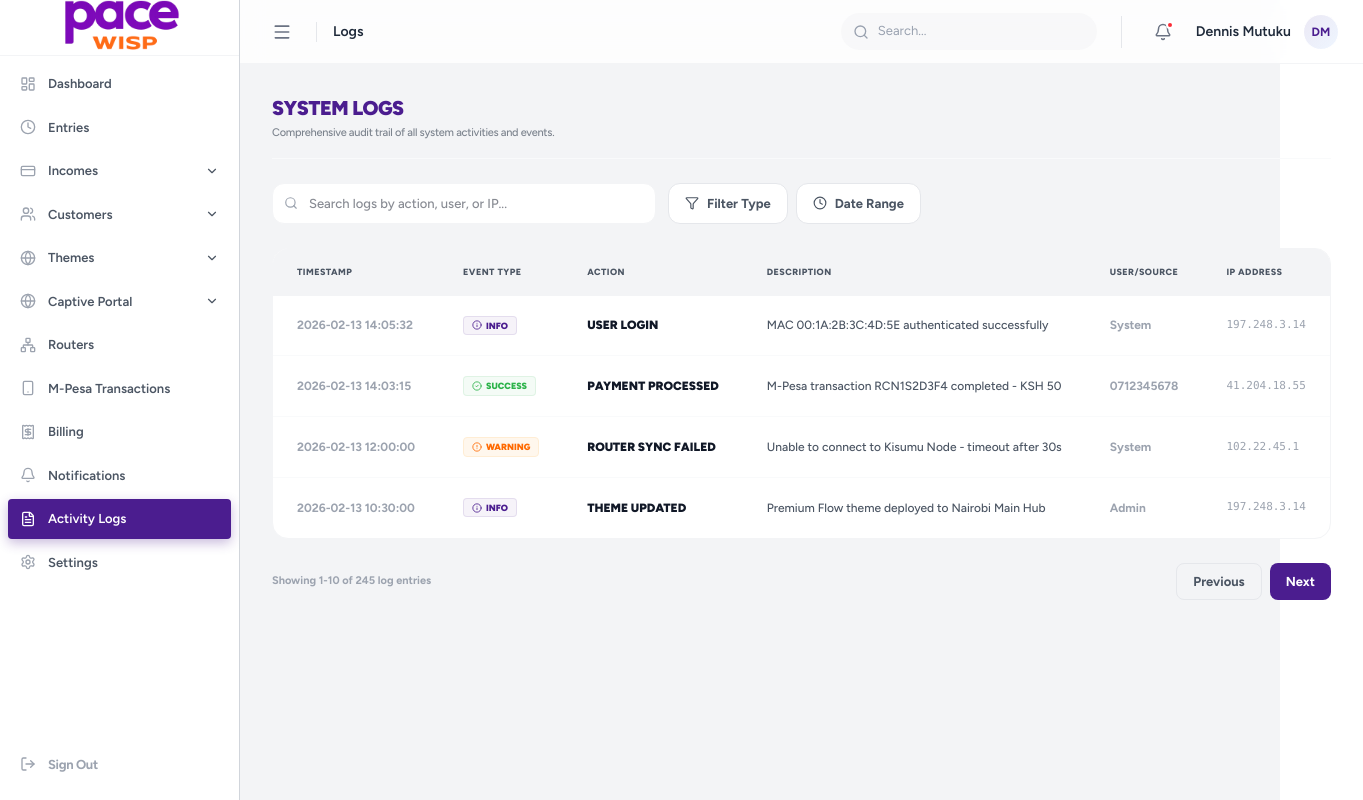
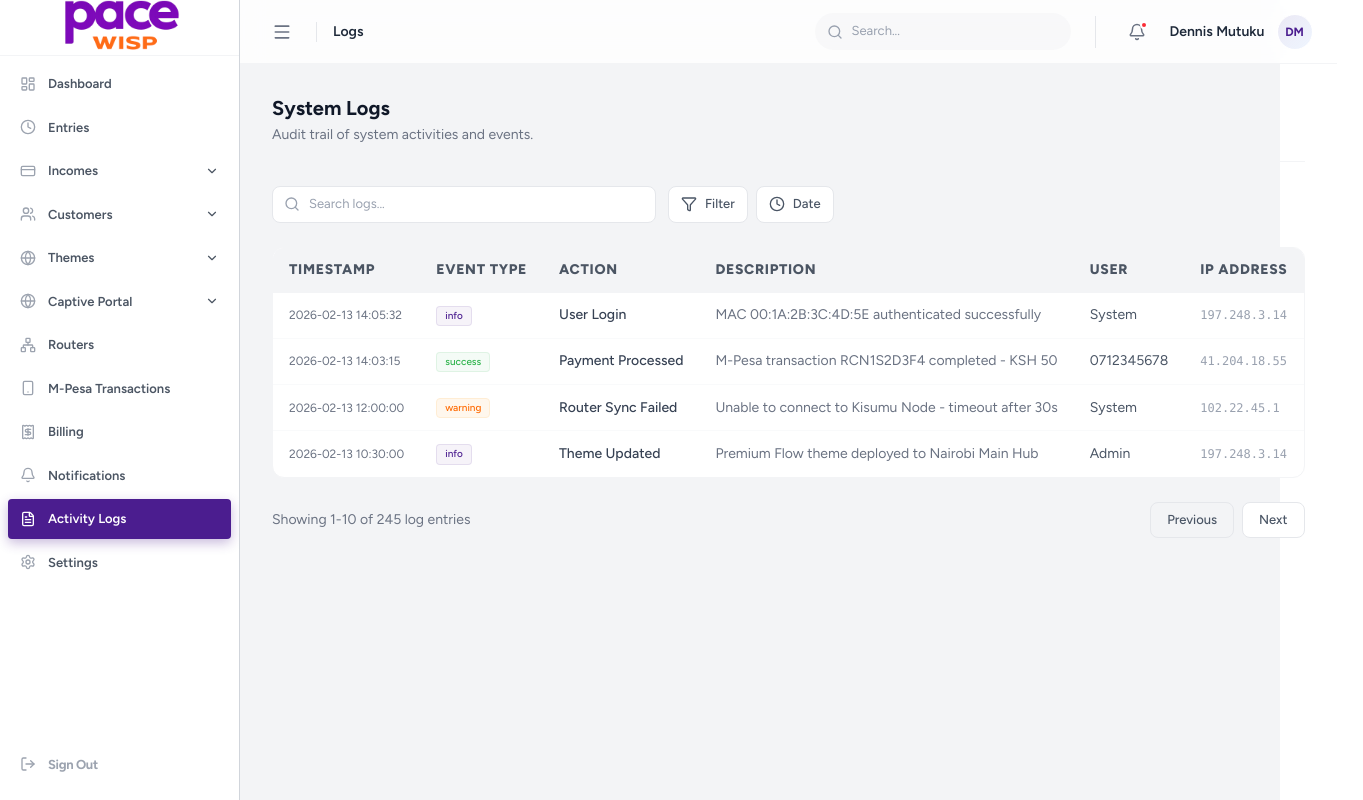
Before and after one commit to dennismutuku2005/pacewebsite, a Next.js app in the folder isphotspotportal/: page /dashboard/logs in a window 1280 px wide. Shown: the whole page, 1363 px wide, since content can reach past the window. Built offline with nearby package versions, Linux system fonts and the light colour scheme.

Commit message:
Auto-update: page.js

```diff
--- a/isphotspotportal/src/app/dashboard/logs/page.js
+++ b/isphotspotportal/src/app/dashboard/logs/page.js
@@ -61,76 +61,75 @@ export default function LogsPage() {
     }
 
     return (
-        <div className="space-y-6 font-figtree animate-in fade-in duration-700">
-            <div className="flex flex-col sm:flex-row sm:items-end justify-between gap-4 border-b border-gray-50 pb-4">
+        <div className="space-y-6 font-figtree animate-in fade-in duration-700 max-w-[1600px] mx-auto">
+            <div className="flex flex-col sm:flex-row sm:items-end justify-between gap-4 border-b border-gray-100 pb-4">
                 <div>
-                    <h1 className="text-[20px] font-black text-pace-purple leading-tight tracking-tight uppercase">System Logs</h1>
-                    <p className="text-[11px] text-admin-label mt-1 font-medium tracking-tight opacity-70">Comprehensive audit trail of all system activities and events.</p>
+                    <h1 className="text-xl font-bold text-gray-900 leading-tight">System Logs</h1>
+                    <p className="text-sm text-gray-500 mt-1">Audit trail of system activities and events.</p>
                 </div>
             </div>
 
             {/* Control Bar */}
             <div className="flex flex-col md:flex-row items-center gap-3">
                 <div className="relative w-full md:w-96">
-                    <Search className="absolute left-3 top-1/2 -translate-y-1/2 text-admin-dim" size={14} />
+                    <Search className="absolute left-3 top-1/2 -translate-y-1/2 text-gray-400" size={16} />
                     <input
                         type="text"
-                        placeholder="Search logs by action, user, or IP..."
-                        className="w-full pl-9 pr-3 py-2.5 rounded-xl border border-gray-100 bg-white focus:ring-1 focus:ring-pace-purple/10 focus:border-pace-purple outline-none text-[12px] font-medium text-admin-value shadow-sm transition-all"
+                        placeholder="Search logs..."
+                        className="w-full pl-9 pr-3 py-2 rounded-lg border border-gray-200 bg-white focus:ring-1 focus:ring-pace-purple focus:border-pace-purple outline-none text-sm text-gray-700 placeholder:text-gray-400 shadow-sm transition-all"
                     />
                 </div>
-                <div className="flex gap-2">
-                    <button className="flex items-center gap-2 px-4 py-2.5 border border-gray-200 text-admin-label rounded-xl hover:border-pace-purple hover:text-pace-purple transition-all bg-white text-[11px] font-bold">
-                        <Filter size={14} /> Filter Type
+                <div className="flex gap-2 w-full md:w-auto">
+                    <button className="flex-1 md:flex-none flex items-center justify-center gap-2 px-3 py-2 border border-gray-200 text-gray-600 rounded-lg hover:bg-gray-50 transition-all bg-white text-sm font-medium">
+                        <Filter size={16} /> Filter
                     </button>
-                    <button className="flex items-center gap-2 px-4 py-2.5 border border-gray-200 text-admin-label rounded-xl hover:border-pace-purple hover:text-pace-purple transition-all bg-white text-[11px] font-bold">
-                        <Clock size={14} /> Date Range
+                    <button className="flex-1 md:flex-none flex items-center justify-center gap-2 px-3 py-2 border border-gray-200 text-gray-600 rounded-lg hover:bg-gray-50 transition-all bg-white text-sm font-medium">
+                        <Clock size={16} /> Date
                     </button>
                 </div>
             </div>
 
             {/* Logs Table */}
-            <div className="bg-white border border-gray-100 rounded-2xl overflow-hidden shadow-sm">
+            <div className="bg-white border border-gray-100 rounded-xl shadow-sm overflow-hidden">
                 <div className="overflow-x-auto">
-                    <table className="w-full text-left text-[12px] whitespace-nowrap border-collapse">
+                    <table className="w-full text-left text-sm whitespace-nowrap">
                         <thead>
-                            <tr className="bg-gray-50/50 border-b border-gray-100 font-bold text-admin-dim uppercase tracking-widest text-[9px]">
-                                <th className="px-6 py-4">Timestamp</th>
-                                <th className="px-6 py-4">Event Type</th>
-                                <th className="px-6 py-4">Action</th>
-                                <th className="px-6 py-4">Description</th>
-                                <th className="px-6 py-4">User/Source</th>
-                                <th className="px-6 py-4">IP Address</th>
+                            <tr className="bg-gray-50 border-b border-gray-100 text-gray-500 font-medium">
+                                <th className="px-4 py-3 font-semibold">Timestamp</th>
+                                <th className="px-4 py-3 font-semibold">Event Type</th>
+                                <th className="px-4 py-3 font-semibold">Action</th>
+                                <th className="px-4 py-3 font-semibold">Description</th>
+                                <th className="px-4 py-3 font-semibold">User</th>
+                                <th className="px-4 py-3 font-semibold">IP Address</th>
                             </tr>
                         </thead>
                         <tbody className="divide-y divide-gray-50">
                             {isLoading ? (
                                 [...Array(5)].map((_, i) => (
                                     <tr key={i}>
-                                        <td className="px-6 py-5"><Skeleton className="h-4 w-32" /></td>
-                                        <td className="px-6 py-5"><Skeleton className="h-4 w-20" /></td>
-                                        <td className="px-6 py-5"><Skeleton className="h-4 w-24" /></td>
-                                        <td className="px-6 py-5"><Skeleton className="h-4 w-48" /></td>
-                                        <td className="px-6 py-5"><Skeleton className="h-4 w-20" /></td>
-                                        <td className="px-6 py-5"><Skeleton className="h-4 w-28" /></td>
+                                        <td className="px-4 py-3"><Skeleton className="h-4 w-32" /></td>
+                                        <td className="px-4 py-3"><Skeleton className="h-4 w-20" /></td>
+                                        <td className="px-4 py-3"><Skeleton className="h-4 w-24" /></td>
+                                        <td className="px-4 py-3"><Skeleton className="h-4 w-48" /></td>
+                                        <td className="px-4 py-3"><Skeleton className="h-4 w-20" /></td>
+                                        <td className="px-4 py-3"><Skeleton className="h-4 w-28" /></td>
                                     </tr>
                                 ))
                             ) : (
                                 logs.map((log) => {
                                     const config = getTypeConfig(log.type)
                                     return (
-                                        <tr key={log.id} className="hover:bg-gray-50/30 transition-colors group">
-                                            <td className="px-6 py-5 font-bold text-admin-dim">{log.timestamp}</td>
-                                            <td className="px-6 py-5">
-                                                <Badge variant={config.variant} className="text-[9px] font-black">
-                                                    <config.icon size={10} className="mr-1" />
-                                                    {log.type.toUpperCase()}
+                                        <tr key={log.id} className="hover:bg-gray-50 transition-colors group">
+                                            <td className="px-4 py-3 text-gray-500 text-xs">{log.timestamp}</td>
+                                            <td className="px-4 py-3">
+                                                <Badge variant={config.variant} className="text-[10px] px-2 py-0.5 font-medium">
+                                                    {log.type}
                                                 </Badge>
                                             </td>
-                                            <td className="px-6 py-5 font-black text-admin-value uppercase">{log.action}</td>
-                                            <td className="px-6 py-5 font-medium text-admin-label max-w-md truncate">{log.description}</td>
-                                            <td className="px-6 py-5 font-bold text-admin-dim">{log.user}</td>
-                                            <td className="px-6 py-5 font-mono text-[11px] text-admin-dim">{log.ip}</td>
+                                            <td className="px-4 py-3 font-medium text-gray-700">{log.action}</td>
+                                            <td className="px-4 py-3 text-gray-500 max-w-md truncate" title={log.description}>{log.description}</td>
+                                            <td className="px-4 py-3 text-gray-600">{log.user}</td>
+                                            <td className="px-4 py-3 font-mono text-xs text-gray-400">{log.ip}</td>
                                         </tr>
                                     )
                                 })
@@ -141,13 +140,13 @@ export default function LogsPage() {
             </div>
 
             {/* Pagination */}
-            <div className="flex justify-between items-center">
-                <p className="text-[11px] text-admin-dim font-bold">Showing 1-10 of 245 log entries</p>
+            <div className="flex flex-col sm:flex-row justify-between items-center gap-4">
+                <p className="text-sm text-gray-500">Showing 1-10 of 245 log entries</p>
                 <div className="flex gap-2">
-                    <button className="px-4 py-2 border border-gray-200 text-admin-label rounded-lg text-[11px] font-bold hover:bg-gray-50 transition-all">
+                    <button className="px-4 py-2 border border-gray-200 text-gray-600 rounded-lg text-sm font-medium hover:bg-gray-50 transition-all disabled:opacity-50">
                         Previous
                     </button>
-                    <button className="px-4 py-2 bg-pace-purple text-white rounded-lg text-[11px] font-bold hover:bg-[#3d1a75] transition-all">
+                    <button className="px-4 py-2 bg-white border border-gray-200 text-gray-600 hover:text-pace-purple hover:border-pace-purple rounded-lg text-sm font-medium transition-all">
                         Next
                     </button>
                 </div>
```
